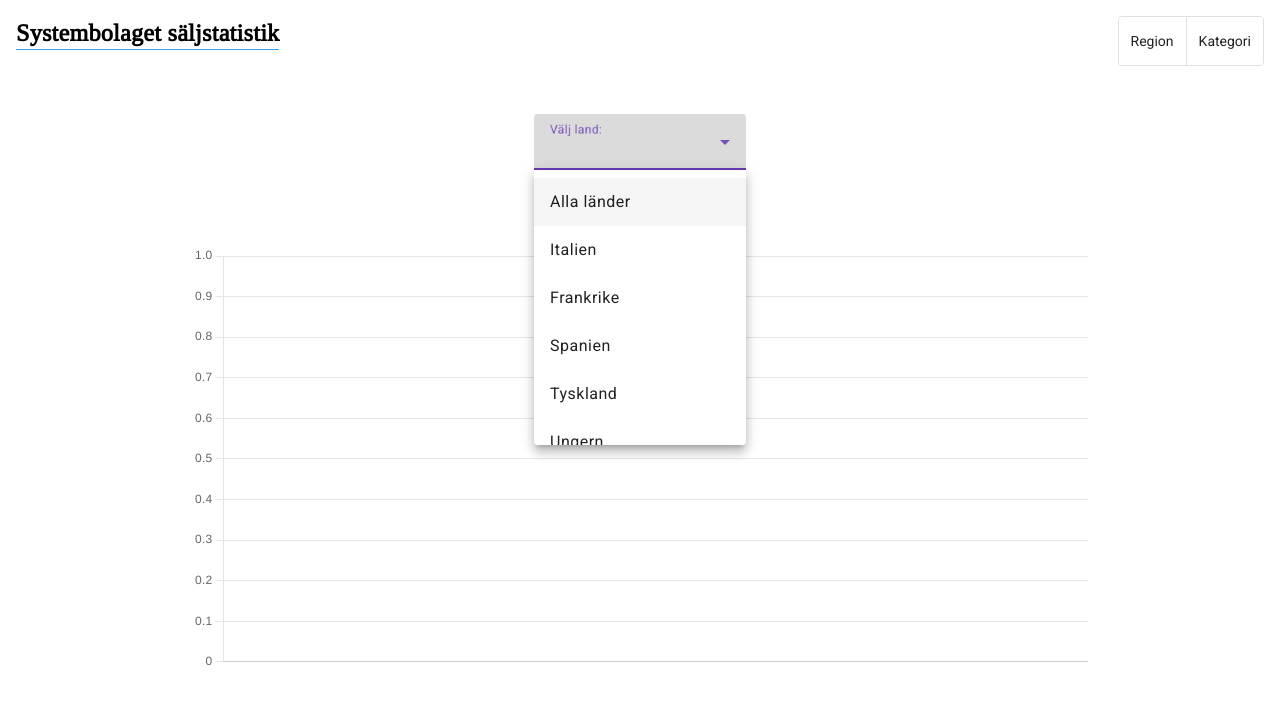
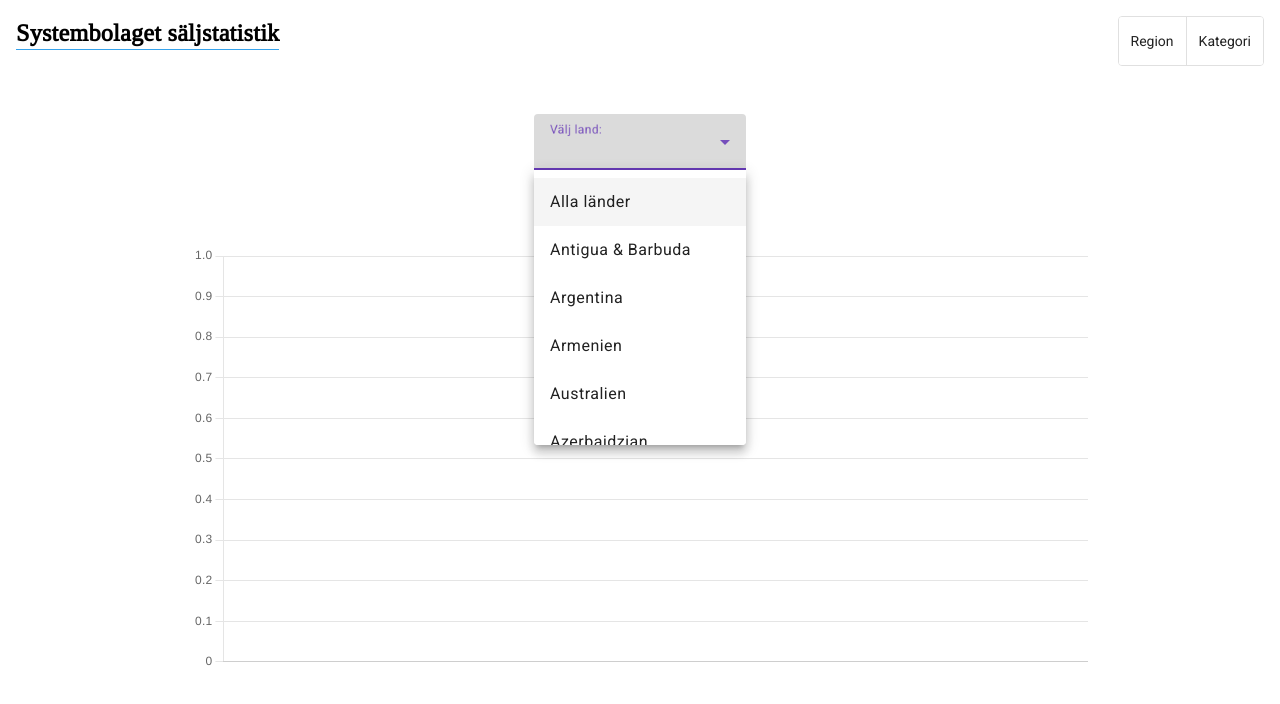
Before and after one commit to aMeijerr/WineStats, an Angular app: page / in a window 1280 px wide. Both pictures are taken after a click on the element 640 px from the left and 150 px from the top of the page. Shown: the top 704 px of the page. Built offline with nearby package versions, Linux system fonts and the light colour scheme.

Commit message:
Setup json with all countries and regions for dropdowns

```diff
--- a/src/app/app.component.html
+++ b/src/app/app.component.html
@@ -7,12 +7,16 @@
         <mat-label for="country">Välj land: </mat-label>
         <mat-select
           [(ngModel)]="currentCountry"
+          (ngModelChange)="onCountrySelect()"
           formControlName="country"
           id="country"
         >
           <mat-option value="">Alla länder</mat-option>
-          <mat-option *ngFor="let country of countries" [value]="country">
-            {{ country }}
+          <mat-option
+            *ngFor="let country of countries | keyvalue"
+            [value]="country.key"
+          >
+            {{ country.key }}
           </mat-option>
         </mat-select>
       </mat-form-field>
@@ -21,10 +25,7 @@
         <mat-label for="region">Välj region: </mat-label>
         <mat-select formControlName="region" id="region">
           <mat-option value="">Alla regioner</mat-option>
-          <mat-option
-            *ngFor="let region of regions[currentCountry]"
-            [value]="region"
-          >
+          <mat-option *ngFor="let region of filteredRegions" [value]="region">
             {{ region }}
           </mat-option>
         </mat-select>
--- a/src/app/app.component.ts
+++ b/src/app/app.component.ts
@@ -1,8 +1,9 @@
-import { Component, OnChanges, OnInit } from '@angular/core';
-import { combineLatest, Observable, switchMap } from 'rxjs';
+import { Component, OnInit } from '@angular/core';
+import { Observable, switchMap } from 'rxjs';
 import { ApiService } from './services/api.service';
 import { IChartData } from './services/api.service';
 import { FormBuilder, FormGroup } from '@angular/forms';
+import countries from './services/countries.json';
 
 export interface IChartInputData {
   country: string;
@@ -16,32 +17,7 @@
   styleUrls: ['./app.component.scss'],
 })
 export class AppComponent implements OnInit {
-  countries: any = [
-    'Italien',
-    'Frankrike',
-    'Spanien',
-    'Tyskland',
-    'Ungern',
-    'USA',
-    'Chile',
-  ];
-
-  //Kör python och skapa en json fil med data??
-  regions: any = {
-    Italien: ['Toscana', 'Piemonte', 'Sicilien', 'Umbrien'],
-    Frankrike: [
-      'Bordeaux',
-      'Bourgogne',
-      'Provence',
-      'Champagne',
-      'Cognac',
-      'Rhonedalen',
-      'Alsace',
-    ],
-    Spanien: ['Rioja', 'Penedès', 'Priorat', 'Jerez', 'Valencia'],
-    USA: ['Kalifornien', 'Oregon'],
-    Tyskland: ['Pfalz', 'Mosel', 'Rheingau', 'Baden'],
-  };
+  // countries = Object.entries(data).map(([country, regions]) => ({ country, regions }));
 
   //Setup form
   form!: FormGroup;
@@ -49,10 +25,23 @@
   selectedToggleValue = '';
 
   //Define current selected option in dropdown
+  countries: { [key: string]: string[] } = countries;
   currentCountry!: string;
+  filteredRegions!: string[];
 
   //Define chart data
   chartData$!: Observable<IChartData[]>;
+
+  onCountrySelect() {
+    const country = this.currentCountry;
+    // this.currentCountry = country;
+    if (country) {
+      this.filteredRegions = this.countries[country];
+      console.log(this.filteredRegions);
+    } else {
+      this.filteredRegions = [];
+    }
+  }
 
   changeToggleValue(value: string) {
     this.selectedToggleValue = value;
--- /dev/null
+++ b/src/app/services/countries.json
@@ -0,0 +1,428 @@
+{
+  "Antigua & Barbuda": ["Karibien", "Antigua & Barbuda"],
+  "Argentina": [
+    "Cuyo",
+    "Patagonien",
+    "Salta",
+    "Argentina",
+    "La Rioja",
+    "North"
+  ],
+  "Armenien": ["Armenien"],
+  "Australien": [
+    "Australien",
+    "South Australia",
+    "South Eastern Australia",
+    "Victoria",
+    "New South Wales",
+    "Western Australia",
+    "Tasmanien",
+    "Queensland"
+  ],
+  "Azerbajdzjan": ["Azerbajdzjan"],
+  "Bahamas": ["Bahamas"],
+  "Barbados": ["Barbados"],
+  "Belarus": ["Belarus"],
+  "Belgien": ["Belgien"],
+  "Belize": ["Belize"],
+  "Bolivia": ["Bolivia"],
+  "Bosnien-Hercegovina": ["Bosnien-Hercegovina", "Mostar"],
+  "Brasilien": ["Vale dos Vinhedos", "Campanha", "Fronteira", "Pinto Bandeira"],
+  "Bulgarien": [
+    "Trakien",
+    "Sub-Balkan",
+    "Dunavska Ravina",
+    "Strumadalen",
+    "Bulgarien",
+    "Chernomorski Rayon",
+    "Danube Plain"
+  ],
+  "Chile": [
+    "Maule",
+    "Valle Central",
+    "Maipo",
+    "Rapel",
+    "Coquimbo",
+    "Aconcagua",
+    "Leyda Valley",
+    "Chile",
+    "Region Austral",
+    "Atacama"
+  ],
+  "Colombia": ["Colombia"],
+  "Costa Rica": ["Costa Rica"],
+  "Cypern": ["Commandaria", "Cypern"],
+  "Danmark": ["Danmark"],
+  "Dominikanska Republiken": ["Dominikanska Republiken"],
+  "EU": ["EU"],
+  "Ecuador": ["Ecuador"],
+  "Egypten": ["Egypten"],
+  "El Salvador": ["El Salvador"],
+  "Eritrea": ["Eritrea"],
+  "Estland": ["Estland"],
+  "Etiopien": ["Etiopien"],
+  "Fiji": ["Fiji"],
+  "Filippinerna": ["Filippinerna"],
+  "Finland": ["Finland"],
+  "Folkrepubliken Kina": [
+    "Folkrepubliken Kina",
+    "He Lan Mountain",
+    "Shandong",
+    "Hebei",
+    "Ningxia"
+  ],
+  "Frankrike": [
+    "Martinique",
+    "Guadeloupe",
+    "Frankrike",
+    "Normandie",
+    "Rhonedalen",
+    "Loiredalen",
+    "Languedoc-Roussillon",
+    "Alsace",
+    "Bourgogne",
+    "Bordeaux",
+    "VdP Vignobles de France",
+    "Provence",
+    "Champagne",
+    "Jura",
+    "Cognac",
+    "Armagnac",
+    "Korsika",
+    "Bretagne",
+    "Coteaux Champenois",
+    "Savoie",
+    "Tahiti",
+    "Franska Antillerna",
+    "Dijon",
+    "Hautes-Alpes",
+    "Vin Mousseux de France"
+  ],
+  "Georgien": [
+    "Kakheti Region",
+    "Georgien",
+    "Racha Region",
+    "Kartli Region",
+    "Kardenakhi"
+  ],
+  "Grekland": [
+    "Grekland",
+    "Makedonien",
+    "Peloponnesos",
+    "Samos",
+    "Santorini",
+    "Pangeon",
+    "Thrace",
+    "Kreta",
+    "Agioritikos",
+    "Thessalien",
+    "Retsina",
+    "Epirus",
+    "Attica",
+    "Evia",
+    "Thessaloniki",
+    "Aegean Islands",
+    "Central Greece",
+    "Ionian Islands"
+  ],
+  "Grenada": ["Grenada"],
+  "Guatemala": ["Guatemala"],
+  "Guernsey": ["Guernsey"],
+  "Guyana": ["Guyana"],
+  "Haiti": ["Haiti"],
+  "Indien": ["Indien", "Sahyadri Valley", "Goa"],
+  "Indonesien": ["Indonesien"],
+  "Irland": ["Irland"],
+  "Island": ["Island"],
+  "Israel": ["Samson", "Israel", "Galileen"],
+  "Italien": [
+    "Italien",
+    "Sicilien",
+    "Apulien",
+    "Venetien",
+    "Abruzzerna",
+    "Toscana",
+    "Umbrien",
+    "Piemonte",
+    "Trentino-Alto Adige",
+    "Marche",
+    "Latium",
+    "Friuli-Venezia-Giulia",
+    "Sardinien",
+    "Lombardiet",
+    "Kampanien",
+    "Emilia-Romagna",
+    "Molise",
+    "Basilicata",
+    "Kalabrien",
+    "Ligurien",
+    "Valle d'Aosta",
+    "Colli di Parma",
+    "Tre Venezie"
+  ],
+  "Jamaica": ["Jamaica"],
+  "Japan": ["Japan", "Yamanashi"],
+  "Kambodja": ["Kambodja"],
+  "Kanada": ["Kanada", "Ontario", "British Columbia", "Niagara-on-the-Lake"],
+  "Kazakstan": ["Kazakstan"],
+  "Kenya": ["Kenya"],
+  "Kosovo": ["Kosovo"],
+  "Kroatien": [
+    "Kroatien",
+    "Primorska Hrvatska",
+    "Sjeverna Dalmacija",
+    "Istra",
+    "Kutjevo",
+    "Podunavlje",
+    "Peljesac",
+    "Hrvatsko Podunavlje",
+    "Srednja i juzna dalmacija",
+    "Dalmatinska zagora",
+    " Slavonija",
+    "Kontinentalna",
+    "Primorska"
+  ],
+  "Kuba": ["Kuba"],
+  "Laos": ["Laos"],
+  "Lettland": ["Lettland"],
+  "Libanon": ["Bekaa", "Libanon"],
+  "Litauen": ["Litauen"],
+  "Luxemburg": ["Moselle Luxembourgeoise", "Luxemburg"],
+  "Madagaskar": ["Madagaskar"],
+  "Makedonien (F.Y.R.O.M)": [
+    "Makedonien (F.Y.R.O.M)",
+    "Povardarski",
+    "Povardarje"
+  ],
+  "Malta": ["Malta"],
+  "Marocko": ["Marocko", "Zenata", "Guerrouane", "Casablanca"],
+  "Mauritius": ["Mauritius"],
+  "Mexiko": ["Mexiko", "Jalisco", "Baja California", "Oaxaca"],
+  "Moldavien": [
+    "Cahuil",
+    "Moldavien",
+    "Vulcaneshti",
+    "Cahul",
+    "Stefan Voda",
+    "Codru"
+  ],
+  "Montenegro": ["Lake Skadar Valley", "Montenegro"],
+  "NA": ["NA"],
+  "Namibia": ["Namibia"],
+  "Nicaragua": ["Nicaragua"],
+  "Nigeria": ["Nigeria"],
+  "Nordmakedonien": ["Povardarje", "Nordmakedonien"],
+  "Norge": ["Norge"],
+  "Nya Zeeland": [
+    "Hawke's Bay",
+    "Marlborough",
+    "Waiheke Island",
+    "Gisborne",
+    "Nelson",
+    "Central Otago",
+    "East Coast",
+    "Wellington",
+    "Nya Zeeland",
+    "Canterbury",
+    "Auckland",
+    "Wairarapa"
+  ],
+  "Palestina": ["Palestina"],
+  "Panama": ["Panama"],
+  "Paraguay": ["Paraguay"],
+  "Peru": ["Peru", "Chincha Valley", "Valle de Ica"],
+  "Polen": ["Polen"],
+  "Portugal": [
+    "Ribatejo",
+    "Estremadura",
+    "Beiras",
+    "Alentejo",
+    "Terras do Sado",
+    "Minho",
+    "Portugal",
+    "Algarve",
+    "Porto",
+    "Madeira",
+    "Tejo",
+    "Lisboa",
+    "Douro",
+    "Beira",
+    "Azorerna",
+    "Vinho Verde",
+    "Bairrada",
+    "Beira Interior"
+  ],
+  "Republiken Makedonien": ["Povardarje", "Republiken Makedonien"],
+  "Republiken Seychellerna": ["Republiken Seychellerna"],
+  "Republiken Togo": ["Republiken Togo"],
+  "Ryssland": ["Ryssland"],
+  "Saint Kitts & Nevis": ["Saint Kitts & Nevis"],
+  "Schweiz": ["Schweiz", "Valais", "Vaud", "Three Lakes"],
+  "Serbien": ["Serbien"],
+  "Serbien och Montenegro": ["Serbien och Montenegro"],
+  "Singapore": ["Singapore"],
+  "Slovakien": ["Slovakien", "Nitra"],
+  "Slovenien": ["Primorski", "Radgona-Kapela", "Slovenien", "Podravina"],
+  "Spanien": [
+    "Spanien",
+    "Navarra",
+    "Jumilla",
+    "Campo de Borja",
+    "Toro",
+    "Rioja",
+    "Terra Alta",
+    "Ribera del Duero",
+    "Valencia",
+    "Catalunya",
+    "Bierzo",
+    "Castilla",
+    "Yecla",
+    "Priorat",
+    "Costers del Segre",
+    "Montilla-Moriles",
+    "La Mancha",
+    "Calatayud",
+    "Rueda",
+    "Montsant",
+    "Somontano",
+    "Cava",
+    "Jerez",
+    "Ribeiro",
+    "Utiel-Requena",
+    "Cigales",
+    "Vinos de Madrid",
+    "Alicante",
+    "Tarragona",
+    "Ribera del Guadiana",
+    "Extremadura",
+    "Valle del Cinca",
+    "Arabako Txakolina",
+    "Bullas",
+    "Ribeira Sacra",
+    "Monterrei",
+    "Alella",
+    "Balearerna",
+    "Manchuela",
+    "Valdeorras",
+    "El Terrerazo",
+    "Almansa",
+    "Tierra de Castilla",
+    "VdlT Castilla",
+    "Malaga",
+    "Ribera del Queiles",
+    "Tierra Del Bajo Aragon",
+    "Toledo",
+    "Getariako Txakolina",
+    "Granada",
+    "Arribes del Duero",
+    "Valle de la Orotava",
+    "Pago Florentino",
+    "Arlanza",
+    "Salamanca",
+    "Bizkaiko Txakolina",
+    "Lanzarote",
+    "Katalonien",
+    "Kastilien-La Mancha",
+    "Andalusien",
+    "Aragonien",
+    "Galicien",
+    "Murcia",
+    "Baskien",
+    "Madrid",
+    "Asturien"
+  ],
+  "Sri Lanka": ["Sri Lanka"],
+  "St Lucia": ["St Lucia"],
+  "Storbritannien": [
+    "Skottland",
+    "Storbritannien",
+    "England",
+    "Wales",
+    "Anguilla",
+    "USA",
+    "Nordirland"
+  ],
+  "Surinam": ["Surinam"],
+  "Sverige": ["Sverige"],
+  "Sydafrika": ["Sydafrika", "Western Cape"],
+  "Sydkorea": ["Sydkorea"],
+  "Tanzania": ["Tanzania"],
+  "Thailand": ["Thailand"],
+  "Tjeckien": ["Tjeckien", "Morava", "Mikulov", "Znojmo"],
+  "Trinidad": ["Trinidad"],
+  "Tunisien": [
+    "Mornag",
+    "Sidi Salem",
+    "Coteaux de Tebourba",
+    "Tunisien",
+    "Kelibia"
+  ],
+  "Turkiet": ["Turkiet", "Anatolien", "Aegean", "Marmara"],
+  "Tyskland": [
+    "Tyskland",
+    "Pfalz",
+    "Mosel-Saar-Ruwer",
+    "Rheinhessen",
+    "Rheingau",
+    "Franken",
+    "Mosel",
+    "Nahe",
+    "Baden",
+    "Ahr",
+    "Rhein",
+    "Sekt",
+    "Mittelrhein",
+    "Ungstein"
+  ],
+  "USA": [
+    "Kentucky",
+    "Tennessee",
+    "USA",
+    "Kalifornien",
+    "Oregon",
+    "New York State",
+    "Washington State",
+    "Virgin Islands",
+    "Puerto Rico",
+    "Texas"
+  ],
+  "Uganda": ["Uganda"],
+  "Ukraina": ["Ukraina"],
+  "Ungern": [
+    "Tokaj-Hegyalja",
+    "Ungern",
+    "Eger",
+    "Tolna",
+    "Zala",
+    "Sopron",
+    "Badacsony",
+    "Pannonhalmi",
+    "Soproni",
+    "Pannon",
+    "Etyek",
+    "Balaton",
+    "Tokaj",
+    "North Transdanubia"
+  ],
+  "Uruguay": [
+    "Progreso",
+    "Uruguay",
+    "Las Violetas",
+    "Canelones",
+    "Cerro Chapeu",
+    "Maldonado",
+    "Montevideo"
+  ],
+  "Varierande ursprung": ["Varierande ursprung"],
+  "Venezuela": ["Venezuela"],
+  "Vietnam": ["Vietnam"],
+  "Vitryssland": ["Vitryssland"],
+  "Österrike": ["Niederösterreich", "Burgenland", "Steiermark", "Wien"],
+  "Övriga ursprung": [
+    "Golanhöjderna",
+    "Taiwan",
+    "De Palestinska Områdena",
+    "Golanhöjderna (israelisk bosättning)",
+    "Karibien"
+  ]
+}
--- a/tsconfig.json
+++ b/tsconfig.json
@@ -22,7 +22,9 @@
     "lib": [
       "ES2022",
       "dom"
-    ]
+    ],
+    "resolveJsonModule": true,
+    "esModuleInterop": true
   },
   "angularCompilerOptions": {
     "enableI18nLegacyMessageIdFormat": false,
```
